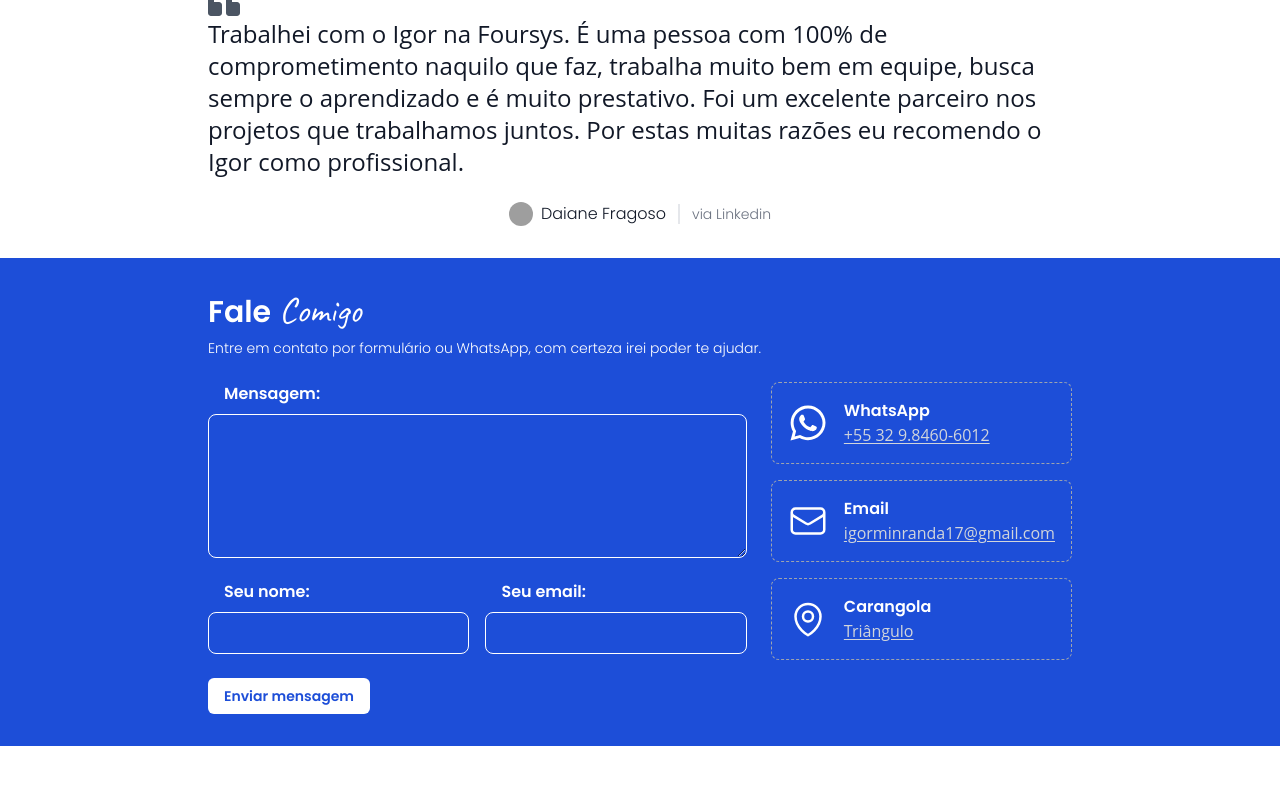
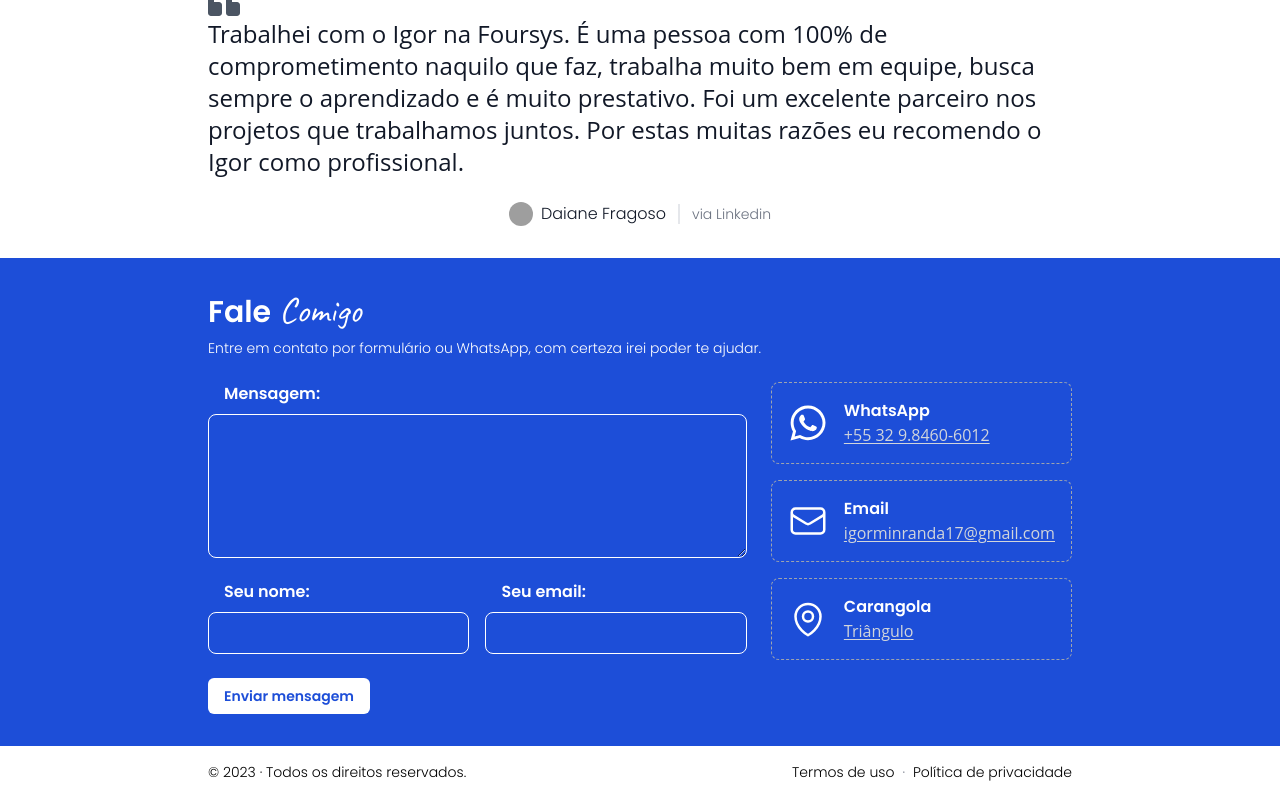
Before and after one commit to IgorMontezuma20/portfolio, a React (Vite) app: page / in a window 1280 px wide. Shown: the part 2862-3660 px from the top of the page. Before the commit the page ends 3608 px from the top, so only its background shows below. Built offline with nearby package versions, Linux system fonts and the light colour scheme; grey boxes are pictures that could not be loaded.

Commit message:
feat: adicionando o footer

```diff
--- a/src/App.tsx
+++ b/src/App.tsx
@@ -7,6 +7,7 @@ import { Testimonials } from "./components/Testimonials";
 import { Contact } from "./components/Contact";
 
 import "./App.css";
+import Footer from "./components/Footer";
 
 function App() {
   return (
@@ -18,6 +19,7 @@ function App() {
       <Skills />
       <Testimonials />
       <Contact />
+      <Footer/>
     </main>
   );
 }
--- a/src/components/Footer.tsx
+++ b/src/components/Footer.tsx
@@ -1,7 +1,18 @@
-export function Footer() {
+export default function Footer() {
   return (
-    <>
-      <h2 className="text-4xl underline font-bold">Footer Test</h2>
-    </>
+    <div className="container mx-auto flex max-w-4xl p-4 font-headline text-sm">
+      <p className="flex-grow">
+        &copy; {new Date().getFullYear()} &middot; Todos os direitos reservados.
+      </p>
+      <ul className="flex flex-nowrap font-headline gap-2">
+        <li>
+          <a href="#">Termos de uso</a>
+        </li>
+        <li className="font-headline text-gray-500">&middot;</li>
+        <li>
+          <a href="#">Política de privacidade</a>
+        </li>
+      </ul>
+    </div>
   );
 }
```
